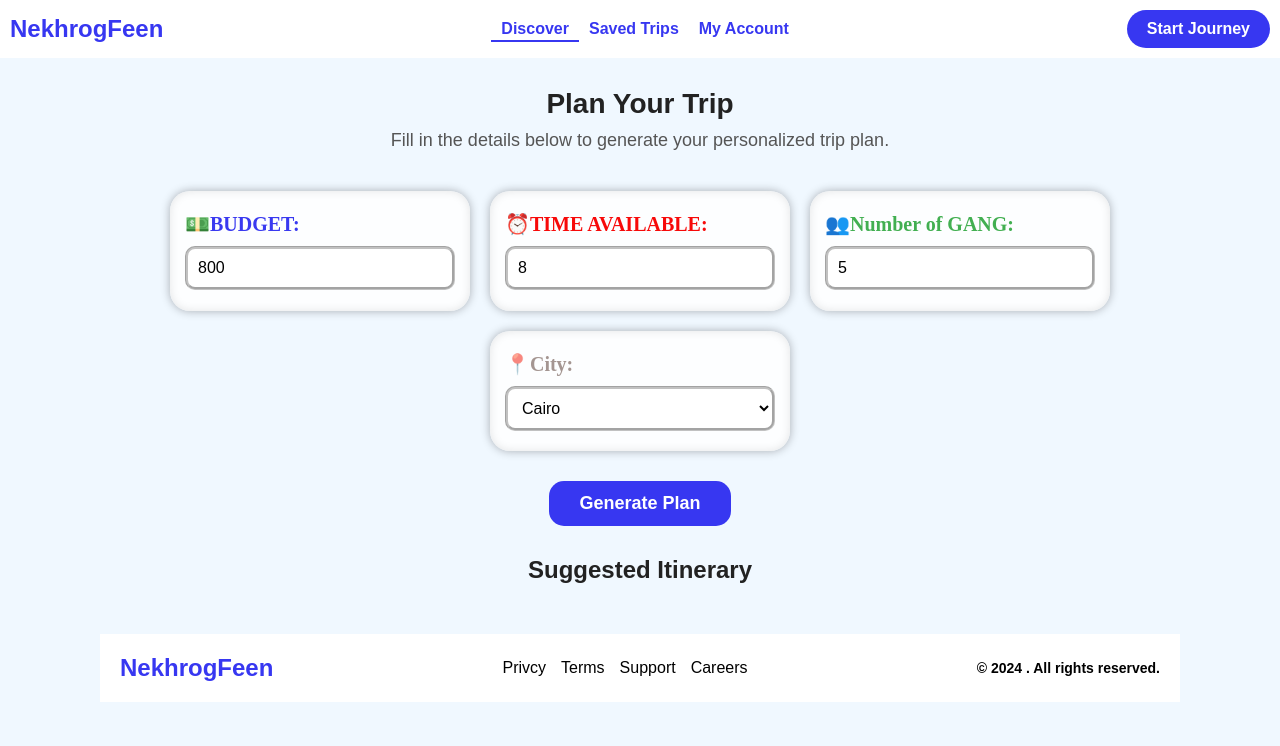
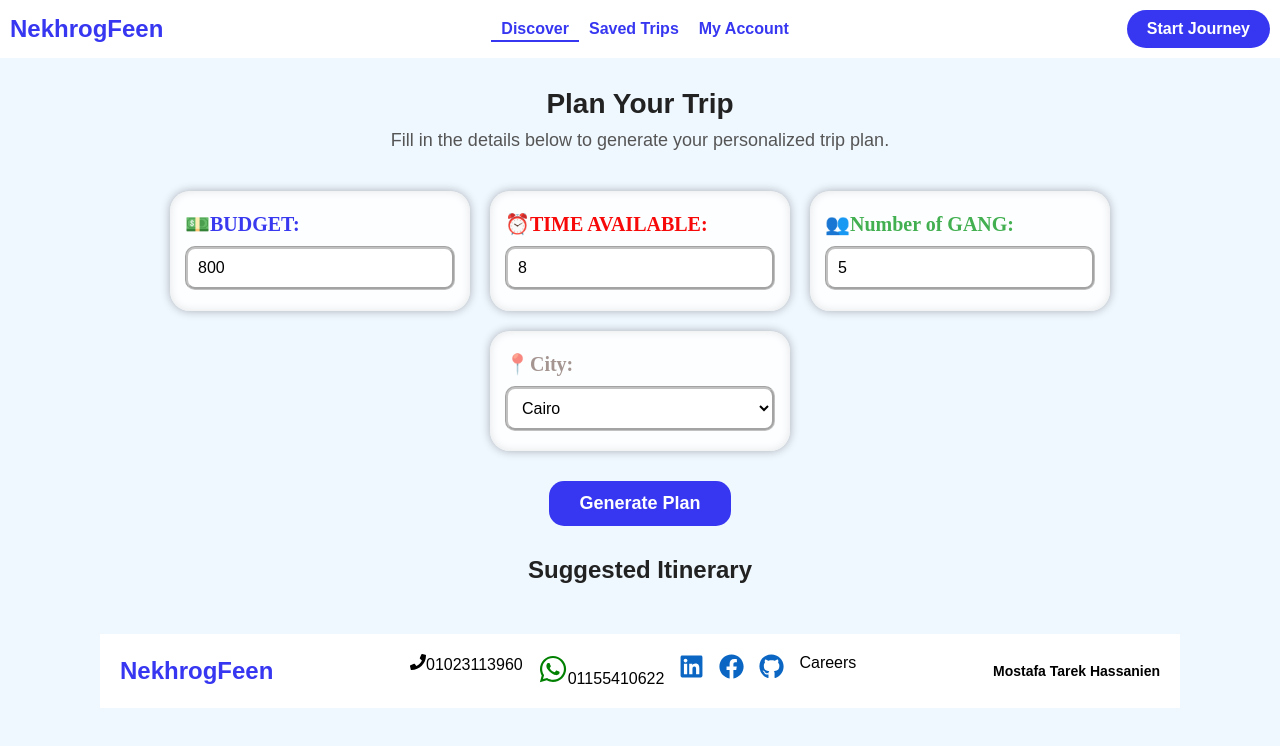
Before and after one commit to Mostafa205dev/NekhrogFeen, a React (Create React App) app: page / in a window 1280 px wide. Shown: the top 746 px of the page. Built offline with nearby package versions, Linux system fonts and the light colour scheme.

Commit message:
added personal details in footer

```diff
--- a/package.json
+++ b/package.json
@@ -10,6 +10,7 @@
     "@testing-library/user-event": "^13.5.0",
     "react": "^19.2.6",
     "react-dom": "^19.2.6",
+    "react-icons": "^5.6.0",
     "react-scripts": "5.0.1",
     "redux-devtools-extension": "^2.13.9",
     "web-vitals": "^2.1.4"
--- a/src/components/Footer.jsx
+++ b/src/components/Footer.jsx
@@ -1,16 +1,32 @@
 import "./Footer.css";
+import { FaWhatsapp, FaPhone ,FaLinkedin ,FaFacebook ,FaGithub} from "react-icons/fa";
 
 export default function Footer() {
   return (
     <div className="footer">
       <h3 className="icon">NekhrogFeen</h3>
       <div className="links">
-        <p>Privcy</p>
-        <p>Terms</p>
-        <p>Support</p>
+        <p>
+          <FaPhone />
+          01023113960
+        </p>
+        <p>
+          <FaWhatsapp size={30} color="green" />
+          01155410622
+        </p>
+        <a href="https://www.linkedin.com/in/mostafa-tarek-448665250/" target="_blank" rel="noreferrer">
+          <FaLinkedin size={25} color="#0A66C2" />
+        </a>
+        <a href="https://www.facebook.com/mostafa.tarek.678889" target="_blank" rel="noreferrer">
+          <FaFacebook size={25} color="#0A66C2" />
+        </a>
+        <a href="https://github.com/Mostafa205dev" target="_blank" rel="noreferrer">
+          <FaGithub size={25} color="#0A66C2" />
+        </a>
+
         <p>Careers</p>
       </div>
-      <h3 className="rights">© 2024 . All rights reserved.</h3>
+      <h3 className="rights">Mostafa Tarek Hassanien</h3>
     </div>
   );
 }
```
Also changed, not shown: 1 other file (tests, documents, lock files or other folders).
